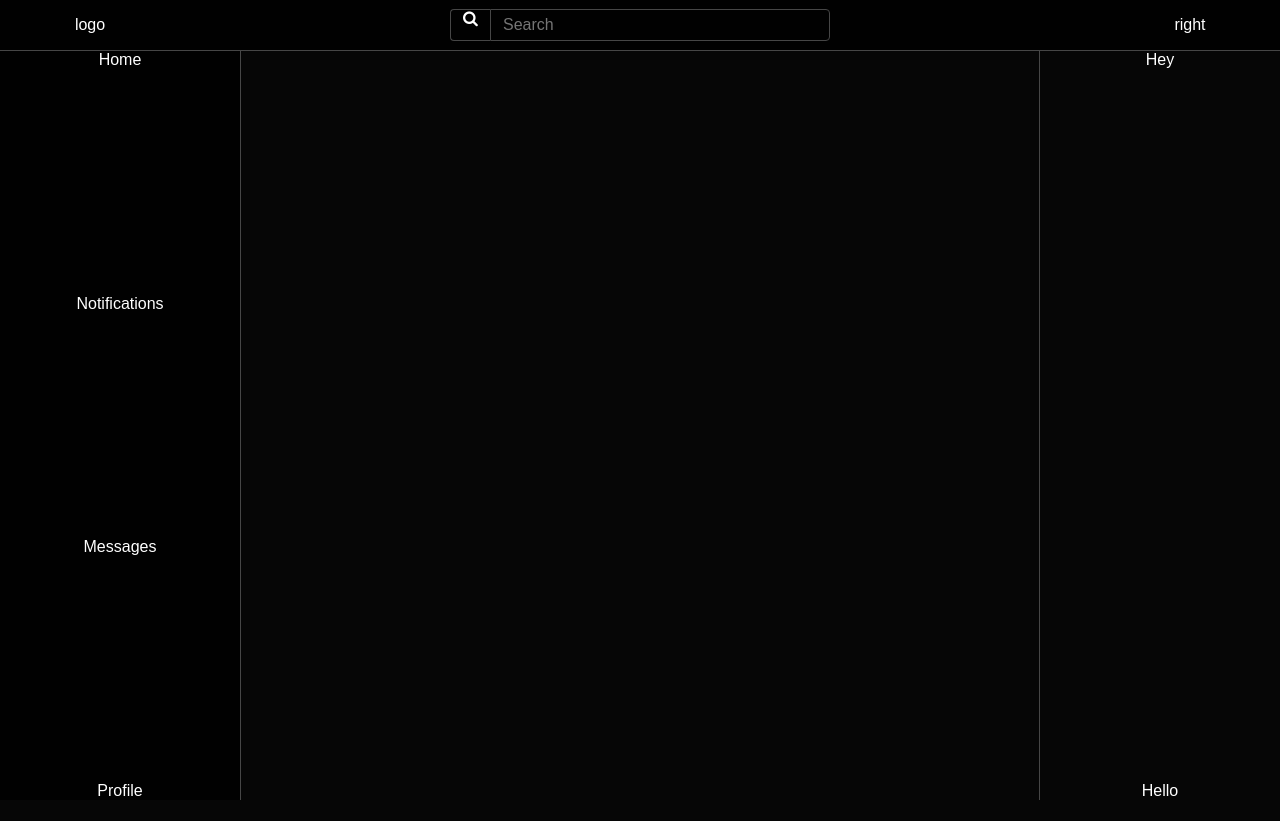
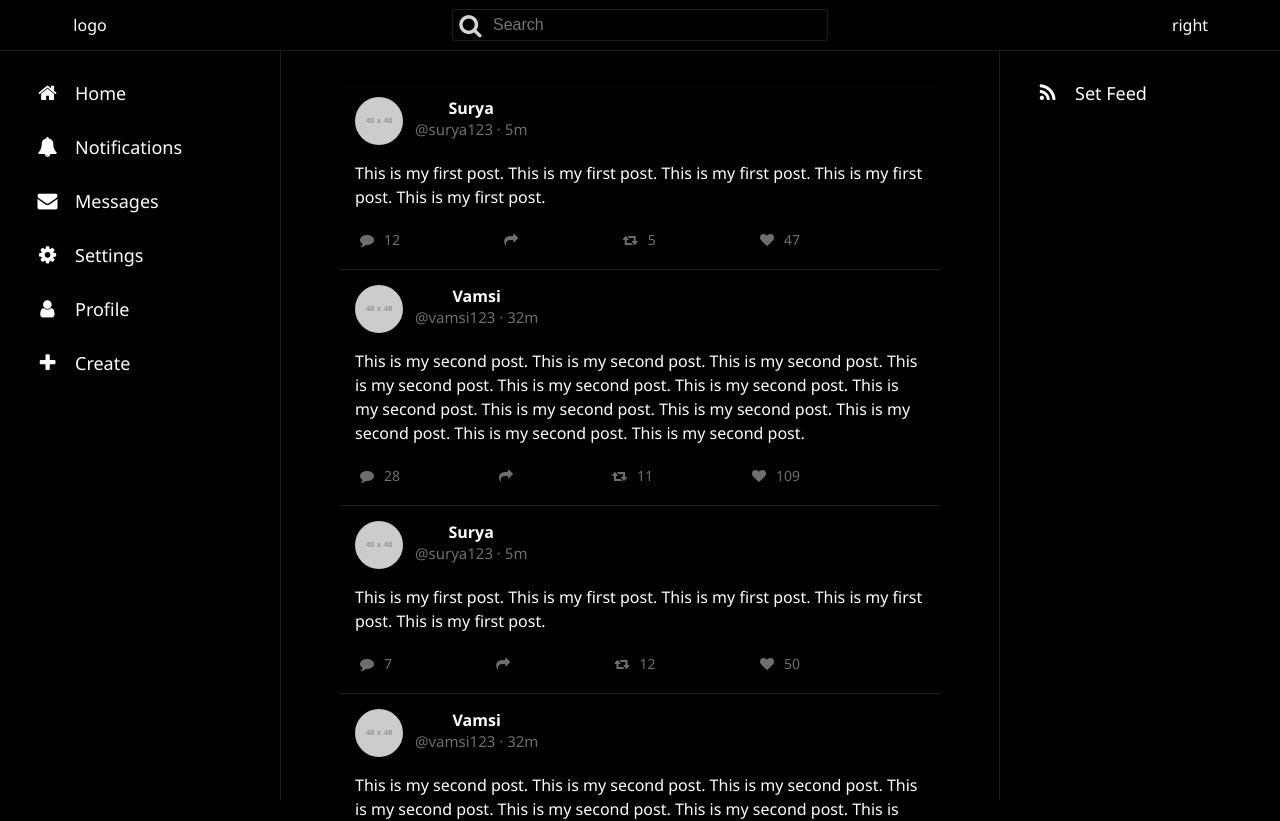
Before and after one commit to suryavamsigara/social-app, a React (Vite) app in the folder frontend/: page / in a window 1280 px wide. Shown: the top 821 px of the page. Before the commit the page ends 800 px from the top, so only its background shows below. Built offline with nearby package versions, Linux system fonts and the light colour scheme; the HTML template or start-up script is replaced by a standard one.

Commit message:
Add post card and feed components and change header and sidebar styles

```diff
--- a/frontend/src/components/Header.css
+++ b/frontend/src/components/Header.css
@@ -1,7 +1,7 @@
 .header {
   background-color: rgb(1, 1, 1);
   color: white;
-  border-bottom: 0.1px solid rgb(70, 70, 70);
+  border-bottom: 1px solid rgb(30, 30, 30);
 
   display: flex;
   align-items: center;
@@ -38,35 +38,44 @@
 
 }
 
-.search-icon {
+.search-box:hover {
+  border: 1px solid rgb(134, 131, 131);
+  border-radius: 4px;
+}
+
+.search-box i {
   display: flex;
   justify-content: center;
   align-items: center;
-  color: white;
+  color: rgb(213, 213, 213);
   height: 32px;
-  width: 40px;
   background-color: rgb(1, 1, 1);
-  border: 1px solid rgb(70, 70, 70);
+  border: 1px solid rgb(30, 30, 30);
   border-right: none;
   border-top-left-radius: 4px;
   border-bottom-left-radius: 4px;
   padding: 0 8px;
   box-sizing: border-box;
+  font-size: 24px;
+  text-align: center;
+  width: 36px;
 }
 
 .search-input {
   background-color: rgb(1, 1, 1);
   color: white;
-  border: 1px solid rgb(70, 70, 70);
+  border: 1px solid rgb(30, 30, 30);
+  border-left: none;
   width: 340px;
   height: 32px;
   border-top-right-radius: 4px;
   border-bottom-right-radius: 4px;
   font-size: 16px;
   box-sizing: border-box; /*Includes border in the height*/
-  padding-left: 12px;
+  padding-left: 5px;
 }
 
 .search-input:focus {
-    outline: none;
+  outline: none;
+
 }
--- a/frontend/src/components/Header.jsx
+++ b/frontend/src/components/Header.jsx
@@ -1,4 +1,3 @@
-import { Link } from 'react-router-dom';
 import './Header.css';
 
 export function Header() {
--- a/frontend/src/components/SideBar.css
+++ b/frontend/src/components/SideBar.css
@@ -2,13 +2,13 @@
   background-color: rgb(1, 1, 1);
   color: white;
   width: 240px;
-  border-right: 0.1px solid rgb(70, 70, 70);
-  border-top: 0.1px solid rgb(70, 70, 70);
+  border-right: 1px solid rgb(30, 30, 30);
+  border-top: 1px solid rgb(30, 30, 30);
 
   display: flex;
   flex-direction: column;
-  justify-content: space-between;
-  align-items: center;
+  gap: 10px;
+  padding: 20px;
 
   position: fixed;
   left: 0;
@@ -20,16 +20,39 @@
   background-color: rgb(1, 1, );
   color: white;
   width: 240px;
-  border-left: 0.1px solid rgb(70, 70, 70);
-  border-top: 0.1px solid rgb(70, 70, 70);
+  border-left: 1px solid rgb(30, 30, 30);
+  border-top: 1px solid rgb(30, 30, 30);
 
   display: flex;
   flex-direction: column;
-  justify-content: space-between;
-  align-items: center;
+  gap: 10px;
+  padding: 20px;
 
   position: fixed;
   right: 0;
   top: 50px;
   bottom: 0;
 }
+
+.sidebar-item {
+  display: flex;
+  align-items: center;
+  gap: 15px;
+
+  padding: 10px 15px;
+  border-radius: 8px;
+  font-size: 18px;
+  font-weight: 500;
+  cursor: pointer;
+  transition: background-color 0.2s ease-in-out;
+}
+
+.sidebar-item:hover {
+  background-color: rgb(15, 15, 15);
+}
+
+.sidebar-item i {
+  font-size: 20px;
+  width: 25px;
+  text-align: center;
+}
--- a/frontend/src/components/SideBar.jsx
+++ b/frontend/src/components/SideBar.jsx
@@ -4,15 +4,37 @@ export function SideBar() {
   return (
     <>
       <div className="left-sidebar">
-        <div>Home</div>
-        <div>Notifications</div>
-        <div>Messages</div>
-        <div>Profile</div>
+        <div className="sidebar-item">
+          <i className="fa fa-home home-icon"></i>
+          <div>Home</div>
+        </div>
+        <div className="sidebar-item">
+          <i className="fa fa-bell notification-icon"></i>
+          <div>Notifications</div>
+        </div>
+        <div className="sidebar-item">
+          <i className="fa fa-envelope message-icon"></i>
+          <div>Messages</div>
+        </div>
+        <div className="sidebar-item">
+          <i className="fa fa-gear settings-icon"></i>
+          <div>Settings</div>
+        </div>
+        <div className="sidebar-item">
+          <i className="fa fa-user user-icon"></i>
+          <div>Profile</div>
+        </div>
+        <div className="sidebar-item">
+          <i className="fa fa-plus user-icon"></i>
+          <div>Create</div>
+        </div>
       </div>
 
       <div className="right-sidebar">
-        <div>Hey</div>
-        <div>Hello</div>
+        <div className="sidebar-item">
+          <i className="fa fa-feed feed-icon"></i>
+          <div>Set Feed</div>
+        </div>
       </div>
     </>
   );
--- a/frontend/src/index.css
+++ b/frontend/src/index.css
@@ -1,9 +1,10 @@
 body {
-    display: flex;
-    justify-content: center;
-    align-items: center;
-    height: 100vh;
-    margin: 0;
-    background-color: #060606;
-    font-family: Arial, sans-serif;
+  margin: 0;
+  background-color: #000000;
+  font-family: 'Segoe UI', 'Roboto', 'Oxygen',
+    'Ubuntu', 'Cantarell', 'Fira Sans', 'Droid Sans', 'Helvetica Neue',
+    sans-serif;
+  -webkit-font-smoothing: antialiased;
+  -moz-osx-font-smoothing: grayscale;
+  color: white;
 }
--- a/frontend/src/pages/HomePage.css
+++ b/frontend/src/pages/HomePage.css
@@ -0,0 +1,9 @@
+.main-layout {
+  display: flex;
+  justify-content: center;
+  gap: 20px;
+
+  padding-top: 50px;
+  height: 100vh;
+  box-sizing: border-box;
+}
--- a/frontend/src/pages/HomePage.jsx
+++ b/frontend/src/pages/HomePage.jsx
@@ -1,6 +1,7 @@
 import './HomePage.css'
 import { Header } from '../components/Header'
 import { SideBar } from '../components/SideBar';
+import { PostsFeed } from './PostsFeed';
 
 export function HomePage() {
   return (
@@ -8,7 +9,10 @@ export function HomePage() {
       <title>Social App</title>
 
       <Header />
-      <SideBar />
+      <main className="main-layout">
+        <SideBar />
+        <PostsFeed />
+      </main>
     </>
   );
 }
--- /dev/null
+++ b/frontend/src/pages/PostCard.css
@@ -0,0 +1,87 @@
+
+.posts-feed {
+  max-width: 600px;
+  width: 100%;
+  margin: 0;
+}
+
+.post-card {
+  background-color: rgb(1, 1, 1);
+  color: white;
+  border: 1px solid rgb(30, 30, 30);
+  border-left: none;
+  border-right: none;
+  border-top: none;
+  padding: 15px;
+  cursor: pointer;
+}
+
+.post-header {
+  display: flex;
+  align-items: flex-start;
+  gap: 12px;
+}
+
+.post-avatar {
+  width: 48px;
+  height: 48px;
+  border-radius: 50%;
+}
+
+.post-author {
+  display: flex;
+  flex-direction: column;
+}
+
+.post-author-name {
+  font-weight: bold;
+  font-size: 16px;
+}
+
+.post-author-username {
+  color: rgb(110, 110, 110);
+  font-size: 15px;
+}
+
+.post-body {
+  margin-top: 10px;
+}
+
+.post-body p {
+  font-size: 16px;
+  line-height: 1.5;
+  word-wrap: break-word;
+  text-align: left;
+}
+
+.post-image {
+  width: 100%;
+  margin-top: 15px;
+  border-radius: 15px;
+  border: 1px solid rgb(50, 50, 50);
+}
+
+.post-footer {
+  display: flex;
+  justify-content: space-between;
+  align-items: center;
+  margin-top: 15px;
+  color: rgb(110, 110, 110);
+  max-width: 450px;
+}
+
+.post-action {
+  display: flex;
+  align-items: center;
+  gap: 10px;
+  font-size: 14px;
+  cursor: pointer;
+  padding: 5px;
+  transition: color 0.2s ease-in-out;
+}
+
+/* --- Action Hover Effects --- */
+.post-action:nth-child(1):hover { color: #1d9bf0; }
+.post-action:nth-child(2):hover { color: #00ba7c; }
+.post-action:nth-child(3):hover { color: #f91880; }
+.post-action:nth-child(4):hover { color: #1d9bf0; }
--- /dev/null
+++ b/frontend/src/pages/PostCard.jsx
@@ -0,0 +1,38 @@
+import './PostCard.css'
+
+export function PostCard({post}) {
+    return (
+    <div className="post-card">
+      <div className="post-header">
+        <img src={post.avatarUrl} alt={`${post.name}'s avatar`} className="post-avatar" />
+        <div className="post-author">
+          <span className="post-author-name">{post.name}</span>
+          <span className="post-author-username">@{post.username} · {post.timestamp}</span>
+        </div>
+      </div>
+
+      <div className="post-body">
+        <p>{post.text}</p>
+        {post.imageUrl && <img src={post.imageUrl} alt="Post content" className="post-image" />}
+      </div>
+
+      <div className="post-footer">
+        <div className="post-action">
+          <i className="fa fa-comment"></i>
+          <span>{post.comments}</span>
+        </div>
+        <div className="post-action">
+          <i className="fa fa-share"></i>
+        </div>
+        <div className="post-action">
+          <i className="fa fa-retweet"></i>
+          <span>{post.reposts}</span>
+        </div>
+        <div className="post-action">
+          <i className="fa fa-heart"></i>
+          <span>{post.likes}</span>
+        </div>
+      </div>
+    </div>
+  );
+}
--- /dev/null
+++ b/frontend/src/pages/PostsFeed.jsx
@@ -0,0 +1,86 @@
+import { PostCard } from './PostCard'
+
+export function PostsFeed() {
+  const feedPosts = [
+    {
+      id: 1,
+      avatarUrl: "https://placehold.co/48x48/A0AEC0/4A5568?text=S",
+      name: "Surya",
+      username: "surya123",
+      timestamp: "5m",
+      text: "This is my first post. This is my first post. This is my first post. This is my first post. This is my first post.",
+      imageUrl: null,
+      comments: 12,
+      reposts: 5,
+      likes: 47,
+    },
+    {
+      id: 2,
+      avatarUrl: "https://placehold.co/48x48/CBD5E0/4A5568?text=V",
+      name: "Vamsi",
+      username: "vamsi123",
+      timestamp: "32m",
+      text: "This is my second post. This is my second post. This is my second post. This is my second post. This is my second post. This is my second post. This is my second post. This is my second post. This is my second post. This is my second post. This is my second post. This is my second post.",
+      imageUrl: null,
+      comments: 28,
+      reposts: 11,
+      likes: 109,
+    },
+    {
+      id: 3,
+      avatarUrl: "https://placehold.co/48x48/A0AEC0/4A5568?text=S",
+      name: "Surya",
+      username: "surya123",
+      timestamp: "5m",
+      text: "This is my first post. This is my first post. This is my first post. This is my first post. This is my first post.",
+      imageUrl: null,
+      comments: 7,
+      reposts: 12,
+      likes: 50,
+    },
+    {
+      id: 4,
+      avatarUrl: "https://placehold.co/48x48/CBD5E0/4A5568?text=V",
+      name: "Vamsi",
+      username: "vamsi123",
+      timestamp: "32m",
+      text: "This is my second post. This is my second post. This is my second post. This is my second post. This is my second post. This is my second post. This is my second post. This is my second post. This is my second post. This is my second post. This is my second post. This is my second post.",
+      imageUrl: null,
+      comments: 20,
+      reposts: 2,
+      likes: 253,
+    },
+    {
+      id: 5,
+      avatarUrl: "https://placehold.co/48x48/A0AEC0/4A5568?text=S",
+      name: "Surya",
+      username: "surya123",
+      timestamp: "5m",
+      text: "This is my first post. This is my first post. This is my first post. This is my first post. This is my first post.",
+      imageUrl: null,
+      comments: 124,
+      reposts: 76,
+      likes: 490,
+    },
+    {
+      id: 6,
+      avatarUrl: "https://placehold.co/48x48/CBD5E0/4A5568?text=V",
+      name: "Vamsi",
+      username: "vamsi123",
+      timestamp: "32m",
+      text: "This is my second post. This is my second post. This is my second post. This is my second post. This is my second post. This is my second post. This is my second post. This is my second post. This is my second post. This is my second post. This is my second post. This is my second post.",
+      imageUrl: null,
+      comments: 7,
+      reposts: 4,
+      likes: 18,
+    }
+  ];
+
+  return (
+    <div className="posts-feed">
+      {feedPosts.map((post) => (
+        <PostCard key={post.id} post={post} />
+      ))}
+    </div>
+  );
+}
```
